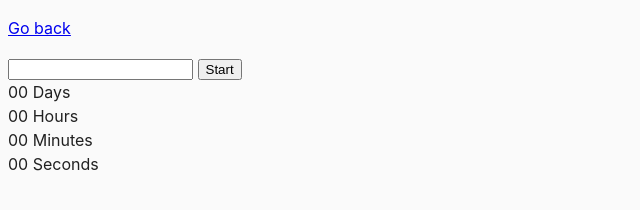
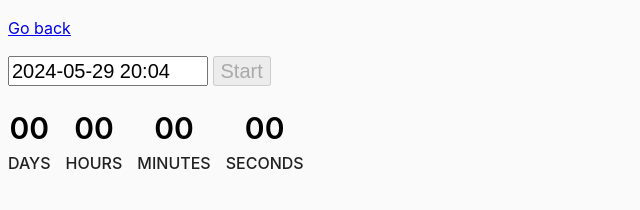
Before and after one commit to Tarasdeveloper/js-homework_09, a website built with Parcel: page src/02-timer.html in a window 1280 px wide. Shown: the whole page, without its empty margins (0-640 px from the left). Built offline with nearby package versions, Linux system fonts and the light colour scheme.

Commit message:
timer finished

```diff
--- a/package.json
+++ b/package.json
@@ -18,6 +18,7 @@
     "url": "https://github.com/goitacademy/parcel-project-template/issues"
   },
   "dependencies": {
+    "flatpickr": "^4.6.13",
     "modern-normalize": "^1.1.0",
     "notiflix": "^3.2.7"
   },
--- a/src/02-timer.html
+++ b/src/02-timer.html
@@ -4,13 +4,14 @@
     <meta charset="UTF-8" />
     <meta name="viewport" content="width=device-width, initial-scale=1.0" />
     <title>Countdown timer</title>
+
     <link rel="stylesheet" href="css/common.css" />
   </head>
   <body>
     <p><a href="index.html">Go back</a></p>
 
     <input type="text" id="datetime-picker" />
-    <button type="button" data-start>Start</button>
+    <button class="timer-btn" type="button" data-start>Start</button>
 
     <div class="timer">
       <div class="field">
--- a/src/css/common.css
+++ b/src/css/common.css
@@ -16,9 +16,47 @@ img {
   display: block;
   max-width: 100%;
 }
+button {
+  cursor: pointer;
+}
+
 .color-btn {
   text-transform: uppercase;
-  padding: 10px;
+  padding: 15px 30px;
   background-color: #fff;
-  cursor: pointer;
+  font-weight: 600;
+  border: 2px solid #bbb;
 }
+
+.flatpickr-input {
+  width: 200px;
+  height: 30px;
+  font-size: 20px;
+}
+
+.timer-btn {
+  height: 30px;
+  font-size: 20px;
+}
+
+.timer {
+  margin: 20px 0;
+  display: flex;
+  gap: 15px;
+}
+
+.field {
+  display: inline-block;
+  text-align: center;
+}
+
+.value {
+  display: block;
+  font-size: 30px;
+  font-weight: 600;
+  color: black;
+}
+.label {
+  text-transform: uppercase;
+  font-weight: 500;
+}
--- a/src/js/02-timer.js
+++ b/src/js/02-timer.js
@@ -0,0 +1,81 @@
+import flatpickr from 'flatpickr';
+import 'flatpickr/dist/flatpickr.min.css';
+import Notiflix from 'notiflix';
+
+const picker = document.querySelector('#datetime-picker');
+
+const timerBtn = document.querySelector('button[data-start]');
+const dataDays = document.querySelector('[data-days]');
+const dataHours = document.querySelector('[data-hours]');
+const dataMinutes = document.querySelector('[data-minutes]');
+const dataSeconds = document.querySelector('[data-seconds]');
+
+let selectedDate;
+timerBtn.setAttribute('disabled', true);
+timerBtn.addEventListener('click', onStartTimer);
+
+function onStartTimer() {
+  timerBtn.setAttribute('disabled', true);
+  picker.setAttribute('disabled', true);
+
+  timerId = setInterval(() => {
+    const pickedTime = selectedDate - Date.now();
+    showTime(convertMs(pickedTime));
+    if (pickedTime < 1000) {
+      Notiflix.Notify.success('Время закончилось!');
+      clearInterval(timerId);
+      picker.removeAttribute('disabled');
+    }
+  }, 1000);
+}
+
+flatpickr(picker, {
+  enableTime: true,
+  time_24hr: true,
+  defaultDate: new Date(),
+  minuteIncrement: 1,
+  onClose(selectedDates) {
+    selectedDate = selectedDates[0];
+    if (selectedDate < Date.now()) {
+      timerBtn.setAttribute('disabled', true);
+      Notiflix.Notify.failure('Please choose a date in the future');
+      return;
+    }
+    timerBtn.removeAttribute('disabled');
+  },
+});
+
+function showTime({ days, hours, minutes, seconds }) {
+  dataDays.textContent = `${days}`;
+  dataHours.textContent = `${hours}`;
+  dataMinutes.textContent = `${minutes}`;
+  dataSeconds.textContent = `${seconds}`;
+}
+
+function convertMs(ms) {
+  const second = 1000;
+  const minute = second * 60;
+  const hour = minute * 60;
+  const day = hour * 24;
+
+  // Remaining days
+  const days = addLeadingZero(Math.floor(ms / day));
+  // Remaining hours
+  const hours = addLeadingZero(Math.floor((ms % day) / hour));
+  // Remaining minutes
+  const minutes = addLeadingZero(Math.floor(((ms % day) % hour) / minute));
+  // Remaining seconds
+  const seconds = addLeadingZero(
+    Math.floor((((ms % day) % hour) % minute) / second)
+  );
+
+  return { days, hours, minutes, seconds };
+}
+
+console.log(convertMs(2000)); // {days: 0, hours: 0, minutes: 0, seconds: 2}
+console.log(convertMs(140000)); // {days: 0, hours: 0, minutes: 2, seconds: 20}
+console.log(convertMs(24140000)); // {days: 0, hours: 6 minutes: 42, seconds: 20}
+
+function addLeadingZero(value) {
+  return String(value).padStart(2, '0');
+}
```
Also changed, not shown: 1 other file.
